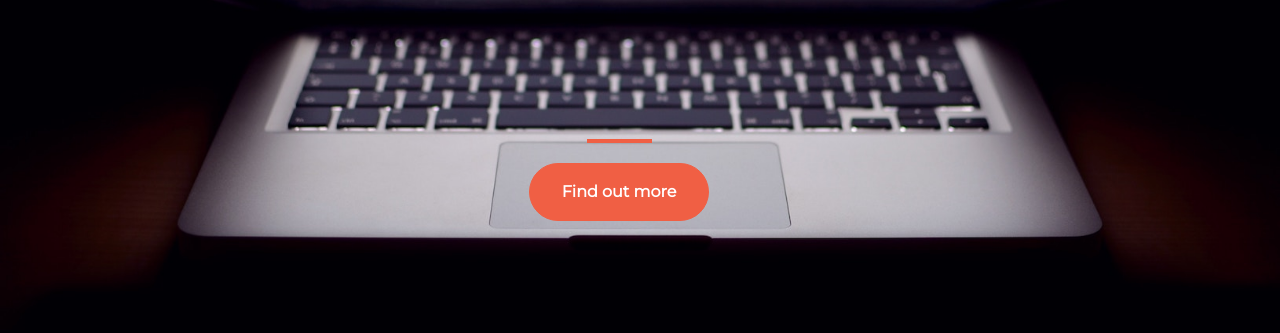
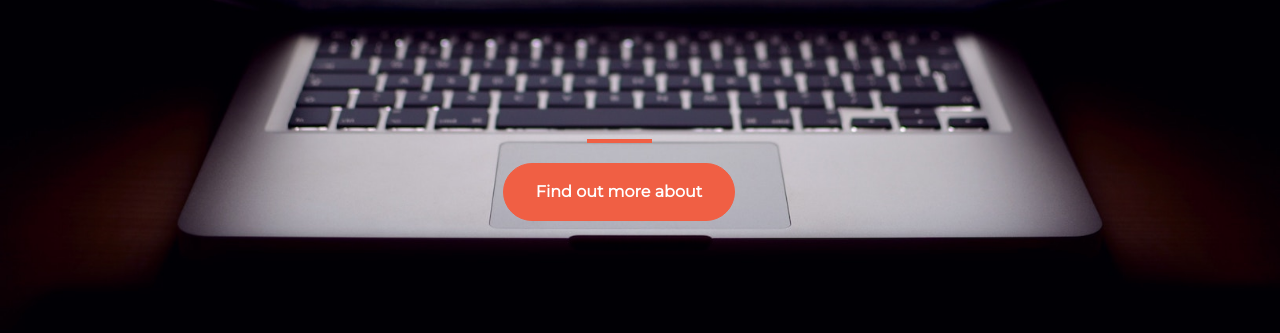
Before and after one commit to najrul04/ztm-startup_michelle, a plain HTML site: page index.html in a window 1280 px wide. Shown: the part 329-662 px from the top of the page. Drawn offline with nearby package versions, Linux system fonts and the light colour scheme.

Commit message:
changes have made on anchor tag

```diff
--- a/index.html
+++ b/index.html
@@ -44,7 +44,7 @@
           <a
             class="btn btn-primary btn__cta"
             href="https://mailchi.mp/5e14a6cdfad7/startup"
-            >Find out more
+            >Find out more about
           </a>
         </section>
       </div>
```
